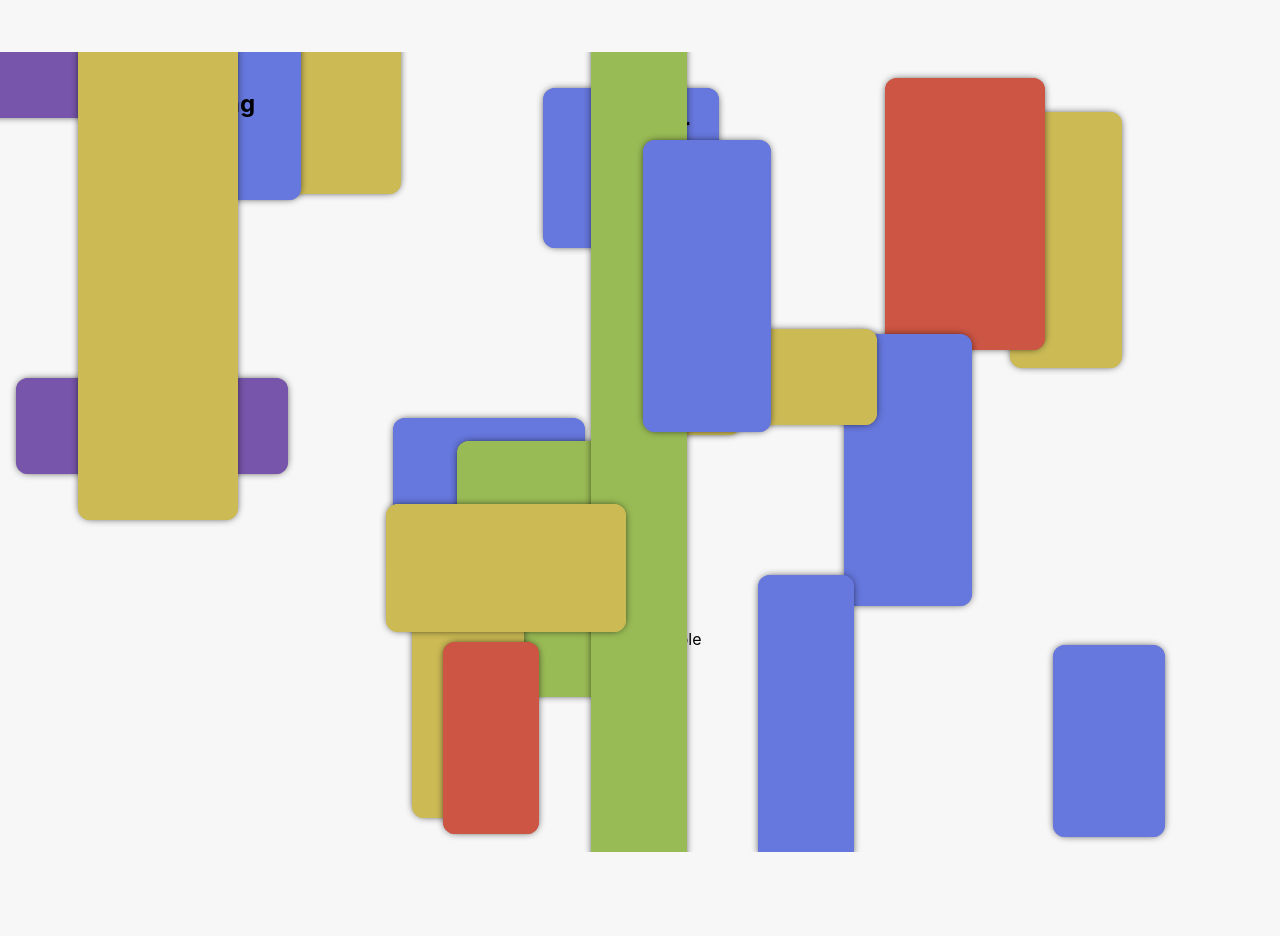
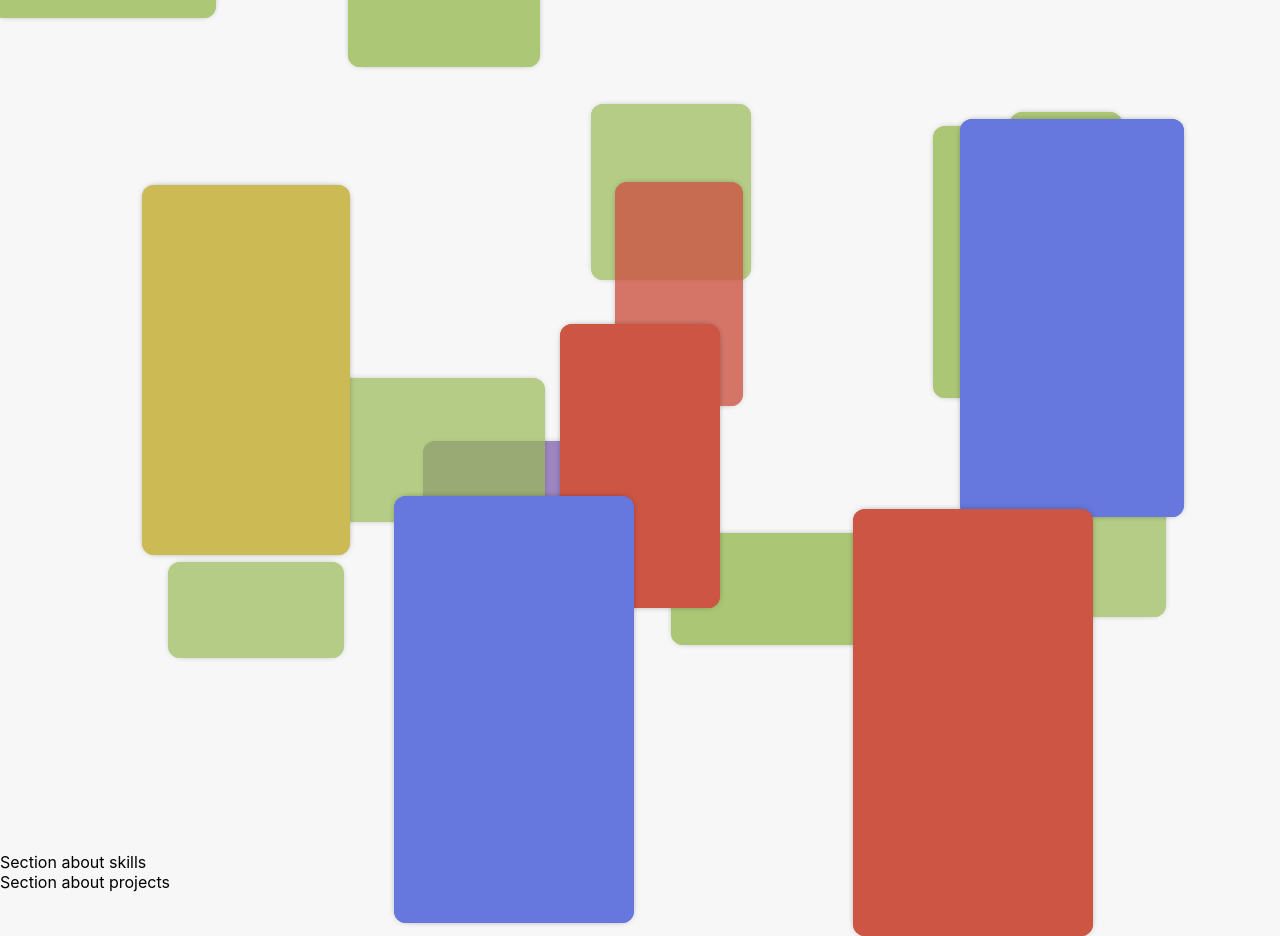
Before and after one commit to IanDab47/portfolio, a Next.js app: page / in a window 1280 px wide. Shown: the part 940-1876 px from the top of the page. Before the commit the page ends 1792 px from the top, so only its background shows below. Built offline with nearby package versions, Linux system fonts and the light colour scheme.

Commit message:
makes cards function more like intended and adds mobile support

```diff
--- a/components/about.js
+++ b/components/about.js
@@ -9,48 +9,78 @@ import { useState, useEffect } from 'react'
 import AboutCard from './aboutCard'
 
 export default function About({ loading }) {
+  // States
   const [cards, setCards] = useState([])
 
+  // Hooks
   useEffect(() => {
     generateCards()
   }, [loading])
 
+  // Handlers
+  const convPxToRem = (width) => {
+    const rem = width >= 3840 ? 32 :
+                width >= 2560 ? 24 : 16
+
+    return rem
+  }
+
   // Output
+  const screenX = typeof window === 'object' ? window.innerWidth : null,
+        screenY = typeof window === 'object' ? window.innerHeight : null,
+        remConv = typeof window === 'object' ? convPxToRem(screenX) : null
+
   const generateCards = () => {
+    // Object of info
     const aboutMe = {
       0: {
-        title: `Hi, I\'m Ian`,
-        description: `I'm a software engineer who loves to pursue creative design in any way imaginable.`
+        title: `Hi, I'm Ian`,
+        description: `I'm a software engineer who loves to pursue creative design in any way imaginable.`,
+        styles: { width: 10, posX: (screenX / 2) - (10 * remConv / 2), posY: (screenY / 2) - (16 * remConv / 2) }
       },
       1: {
-        title: `I\'ve been programming for 10+ years now!`,
-        description: `Whether it be from high school, robots, or even in video games like Minecraft. The skills I\'ve learned in the past have all come together to create what you see here and much more if you\'ll let me!`
+        title: `I've been programming for over 10 years now!`,
+        description: `I started with Java and C++ in high school, but I'm most proficient in JS/TS.`,
+        styles: { width: 13, posX: screenX / 9, posY: screenY / 6 }
       },
       2: {
-        title: `Being a former Video and Audio Producer has helped me a lot!`,
-        description: `By learning new programs and diving into creative fields, I am more than comfortable with working on new projects, and sharing the results to be utilized by many!`
+        title: `Being a former video and audio producer has helped me a lot!`,
+        description: `Learning new programs and adapting to new environments are my strongest qualities because of it!`,
+        styles: { width: 14, posX: screenX * 3 / 4, posY: screenY / 12 }
       },
       3: {
-        title: ``,
-        description: ``
+        title: `My hobbies keep me motivated!`,
+        description: `While I'm currently focused on mechanical keyboards, my other hobbies give me new inspiration and motivate me to strive to be better!`,
+        styles: { width: 11, posX: screenX * 4 / 13, posY: screenY * 5 / 9 }
       },
       4: {
         title: ``,
-        description: ``
+        description: ``,
+        styles: { width: 14, posX: screenX * 2 / 3, posY: screenY * 4 / 7 }
+      },
+      default: {
+        title: null,
+        description: null,
+        styles: { width: null, posX: null, posY: null }
       },
     }
 
-    let zPosArr = [0,1,2,0,1,2,0,1,2,0,1,2,0,1,2,0,1,2,0,1],
+    // Declare arrays for preset variables
+    let zPosArr = [0,1,2,0,1,2,0,1,2,0,1,2,0,1,2,0,1],
         infoArr = [0,1,2,3,4]
 
-    zPosArr = zPosArr.sort((a, b) => .5 - Math.random())
+    // Shuffle arrays for variation on load
+    // zPosArr = zPosArr.sort((a, b) => .5 - Math.random())
 
+    // Generate cards
     setCards(zPosArr.map((z, i) => {
-      const info = z === 2 ? aboutMe[infoArr.pop()] : {title: null, description: null}
+      const info = z === 2 ? aboutMe[infoArr.shift()] : aboutMe.default
+      // if(z === 2) console.log(info)
       return (
         <AboutCard
           key={`card_${i}`}
           info={info}
+          i={i}
           z={z}
         />
       )
--- a/components/aboutCard.js
+++ b/components/aboutCard.js
@@ -4,7 +4,7 @@ import styles from '../styles/About.module.css'
 // React
 import { useState } from 'react'
 
-export default function AboutCard({ z, info }) {
+export default function AboutCard({ info, i, z }) {
   // State
   const [showCard, setShowCard] = useState(false)
   const [cardStyles, setCardStyles] = useState({
@@ -18,7 +18,7 @@ export default function AboutCard({ z, info }) {
 
   // Handlers
   const revealCard = () => {
-    setShowCard(true)
+    z === 2 ? setShowCard(true) : null
   }
 
   const rndStyleGen = () => {
@@ -27,27 +27,32 @@ export default function AboutCard({ z, info }) {
 
     // rng for style variables
     // choose which axis for the card to be
-    const axisSelect = Math.round(Math.random()) // 0 == horizontal, 1 == vertical
+    const axisSelect = z === 2 ? 1 : i % 2 // 0 == horizontal, 1 == vertical
     // choose one of 5 colors
-    const colorSelect = Math.floor(Math.random() * 8 % 5)
+    const colorSelect = Math.floor(Math.random() * 5 % 5)
     // generate a rnd int between 6 and 11
     const sizeNarrowGen = Math.floor(Math.random() * 5 + 6)
     // generate a rnd int between 11 and 19
     const sizeWideGen = Math.floor(Math.random() * 8 + 11)
     // generate aspect ratio
-    const cardRatio = axisSelect ?
+    const cardRatio = z === 2 ? 9 / 16 : axisSelect ?
       sizeNarrowGen / sizeWideGen // Vertical Calculation
       :
       sizeWideGen / sizeNarrowGen // Horizontal Calculation
     // generate a rnd position on the screen
-    const [rndXPos, rndYPos] = rndPosGen(axisSelect, cardRatio, sizeNarrowGen, sizeWideGen)
+    const [rndXPos, rndYPos] = z === 2 ?
+      [info.styles.posX, info.styles.posY]
+      :
+      rndPosGen(axisSelect, cardRatio, sizeNarrowGen, sizeWideGen)
+
+    // Assign variables to styles state
     setCardStyles({
       axis: axisSelect,
       color: colorSelect,
       ratio: cardRatio,
       posX: rndXPos,
       posY: rndYPos,
-      width: axisSelect ? sizeNarrowGen : sizeWideGen
+      width: axisSelect ? info.styles.width | sizeNarrowGen : sizeWideGen
     })
   }
 
@@ -75,12 +80,13 @@ export default function AboutCard({ z, info }) {
 
   // Output
   if(cardStyles.axis === -1) rndStyleGen()
-  console.log(cardStyles)
+  if(info.styles.width > 0) console.log(z, info.styles, cardStyles.posX, cardStyles.posY)
 
   return (
     <div
       className={`
         ${styles.card}
+        ${z === 2 ? styles.clickMe : null}
         ${showCard ? styles.info : null}
         ${
           z === 0 ? styles.plxBack :
--- a/pages/index.js
+++ b/pages/index.js
@@ -96,13 +96,13 @@ export default function Home() {
         <About loading={loading}/>
       </div>
 
-      {/* <div id='skills'>
+      <div id='skills'>
         Section about skills
       </div>
 
       <div id='projects'>
         Section about projects
-      </div> */}
+      </div>
 
     </div>
   )
--- a/styles/About.module.css
+++ b/styles/About.module.css
@@ -2,10 +2,9 @@
   background: var(--bg-main);
   height: max-content;
   min-height: 100vh;
-  max-height: 100vmax;
-  overflow-x: hidden;
-  overflow-y: visible;
-  z-index: 99;
+  /* max-height: max-content; */
+  overflow-x: clip;
+  z-index: -1;
 }
 
 .aboutInnerWrapper::-webkit-scrollbar {
@@ -15,11 +14,12 @@
 .aboutInnerWrapper section {
   position: relative;
   width: 100%;
-  perspective: 10rem;
+  perspective: 20rem;
 }
 
 .plxBack {
-  transform: translateZ(-10rem);
+  transform: translateZ(-20rem);
+  opacity: .7;
   z-index: -10;
 }
 
@@ -28,7 +28,8 @@
 }
 
 .noPlx {
-  transform: translateZ(-5rem);
+  transform: translateZ(-10rem);
+  opacity: .8;
   z-index: 0;
 }
 
@@ -43,17 +44,12 @@
   height: max-content;
   background: var(--color);
   border-radius: .75rem;
-  box-shadow: 0 0 .5rem -.15rem;
+  box-shadow: 0 0 .5rem -.3rem;
   padding: 1.2rem;
   caret-color: transparent;
   transform: scale(100%);
   transform-style: preserve-3d;
   transition: transform 120ms ease-out;
-}
-
-.card:hover {
-  transform: scale(108%);
-  transition: transform 120ms ease-in;
 }
 
 .card::before {
@@ -65,10 +61,15 @@
   background: var(--color);
   opacity: 1;
   border-radius: .75rem;
-  transition: opacity 200ms linear;
+  transition: opacity 300ms ease-in-out;
 }
 
-.card::after {
+.clickMe:hover {
+  transform: scale(108%);
+  transition: transform 200ms cubic-bezier(.1,.8,.2,1);
+}
+
+.clickMe::after {
   content: 'Click to reveal card';
   position: absolute;
   top: 0; left: 0;
@@ -78,12 +79,12 @@
   width: 100%;
   height: 100%;
   opacity: 0;
-  transition: opacity 120ms linear;
+  transition: opacity 300ms linear;
 }
 
-.card:hover::after {
+.clickMe:hover::after {
   opacity: 1;
-  transition: opacity 120ms linear;
+  transition: opacity 300ms linear;
 }
 
 .card > h1 {
@@ -121,13 +122,21 @@
 
 /* PHONES */
 @media (max-width: 784px) {
+
   .card::after {
     content: 'Click to reveal card';
     opacity: 1;
   }
 
-  .info.card {
-    width: 14rem;
+  .info, .card.clickMe {
+    position: relative;
+    left: calc(var(--posX) * 1px / 2); top: 1rem;
+    width: 12rem;
+    margin-bottom: 2rem;
+  }
+
+  .card.info::after {
+    opacity: 0;
   }
 }
 
```
